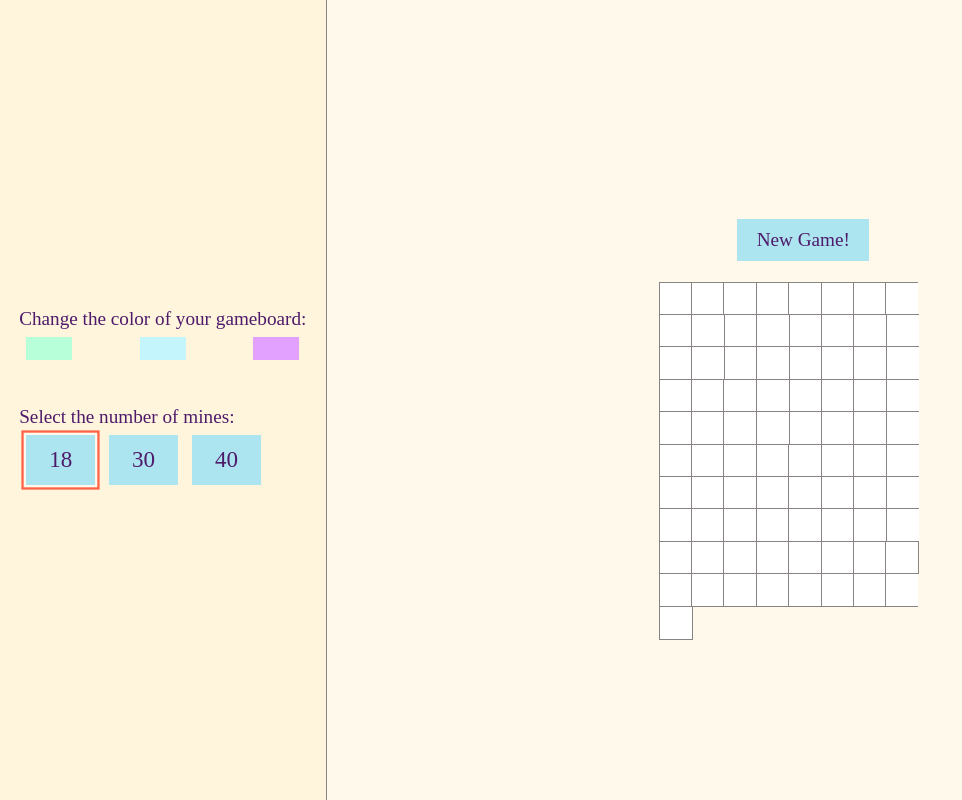
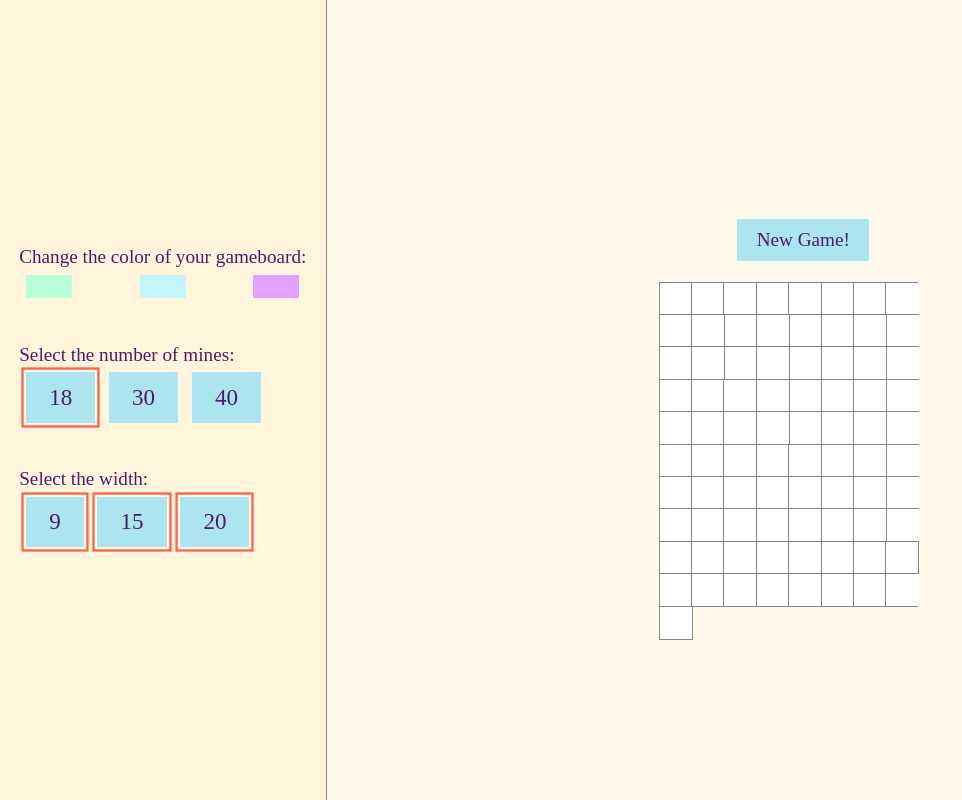
Before and after one commit to KseniaAK/Minesweeper, a React app: page / in a window 1280 px wide. Shown: the whole page, without its empty margins (0-962 px from the left). Built offline with nearby package versions, Linux system fonts and the light colour scheme; the HTML template or start-up script is replaced by a standard one; a web font is replaced by a local one.

Commit message:
add UI for switching board widths, todo: functionality through redux

```diff
--- a/src/appConstants.js
+++ b/src/appConstants.js
@@ -1,5 +1,6 @@
 // width of the gameboard in number of squares
 export const WIDTH = 9
+export const WIDTH_OPTIONS = [9, 15, 20]
 
 // number of colors to select from for gameboard background color
 export const NUM_OF_COLORS = 3
--- a/src/components/Menu.js
+++ b/src/components/Menu.js
@@ -1,6 +1,7 @@
 import React from 'react'
 import ColorOptions from './ColorOptions.js'
 import MineOptions from './MineOptions.js'
+import WidthOptions from './WidthOptions.js'
 
 import styles from './styles/menu.scss'
 
@@ -9,6 +10,7 @@ const Menu = () => {
     <div className='menu'>
       <ColorOptions />
       <MineOptions />
+      <WidthOptions />
     </div>
   )
 }
--- /dev/null
+++ b/src/components/WidthOptions.js
@@ -0,0 +1,25 @@
+import React from 'react'
+import OneWidthOption from '../containers/OneWidthOption'
+import styles from './styles/color-options.scss'
+
+// pre-defined array of board widths
+// defined in external constants file for ease of editing as needed later
+import { WIDTH_OPTIONS } from '../appConstants'
+
+const WidthOptions = () => {
+  const widthOptions = []
+  for (let i = 0; i < WIDTH_OPTIONS.length; i++) {
+    widthOptions.push(<OneWidthOption key={i} widthOpt={WIDTH_OPTIONS[i]} />)
+  }
+
+  return (
+    <div className='mine-options-main'>
+      <div className='text'>Select the width:</div>
+      <div className='mine-options'>
+        {widthOptions}
+      </div>
+    </div>
+  )
+}
+
+export default WidthOptions
--- /dev/null
+++ b/src/containers/OneWidthOption.js
@@ -0,0 +1,35 @@
+import React from 'react'
+// import { bindActionCreators } from 'redux'
+// import { connect } from 'react-redux'
+import styles from './styles/buttons.scss'
+import classNames from 'classnames/bind'
+// import { changeMineNumber, revertColor, initializeBoard } from '../actions/index'
+
+const cx = classNames.bind(styles)
+
+const OneWidthOption = (props) => {
+  return (
+    <button
+      type='button'
+      className={cx('one-mine-option', props.mineNum === props.selectedMineNum ? 'current' : '')}
+      // onClick={(event) => {
+      //   props.changeMineNumber(props.mineNum)
+      //   props.initializeBoard(props.mineNum)
+      //   if (props.gameOn === false) props.revertColor()
+      // }}
+    >
+      {props.widthOpt}
+    </button>
+  )
+}
+
+// function mapStatetoProps({ gameOn, selectedMineNum }) {
+//   return { gameOn, selectedMineNum }
+// }
+
+// function mapDispatchToProps(dispatch) {
+//   return bindActionCreators({ changeMineNumber, revertColor, initializeBoard }, dispatch)
+// }
+
+// export default connect(mapStatetoProps, mapDispatchToProps)(OneWidthOption)
+export default OneWidthOption
```
